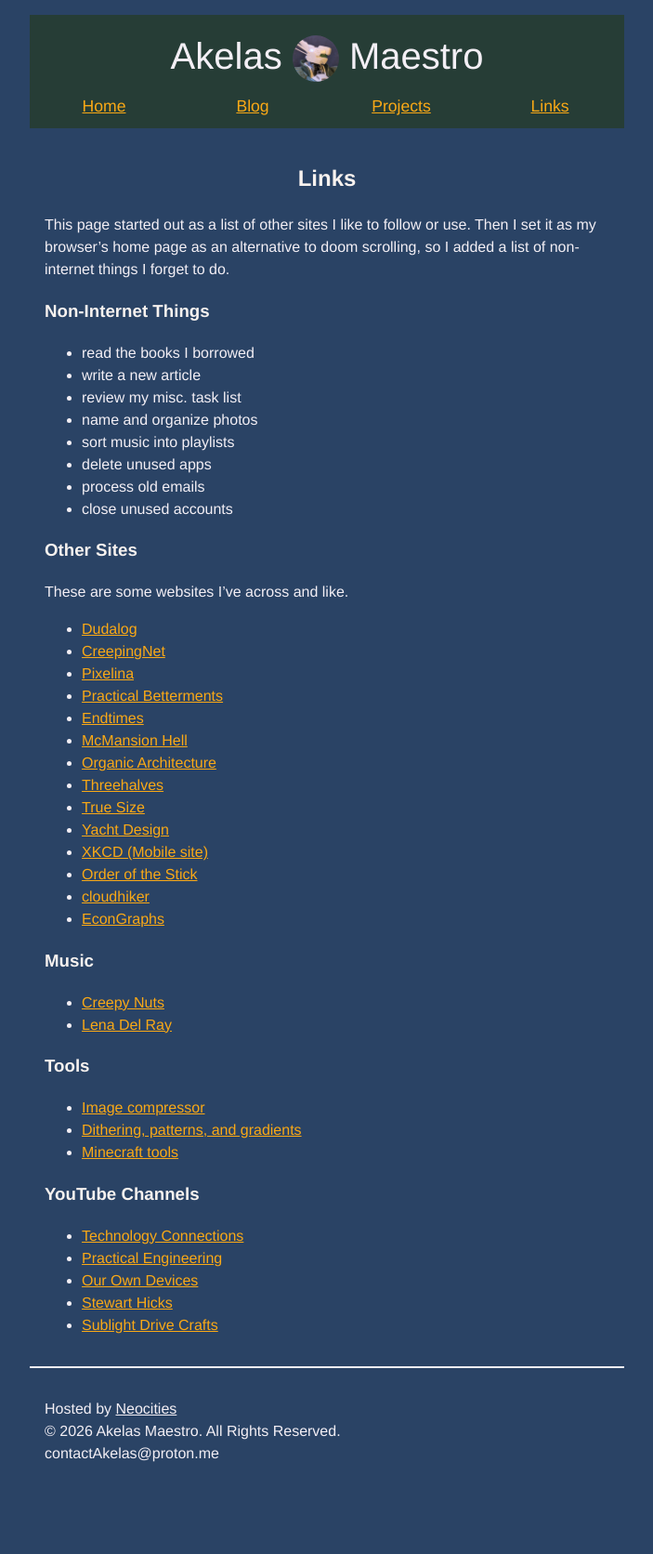
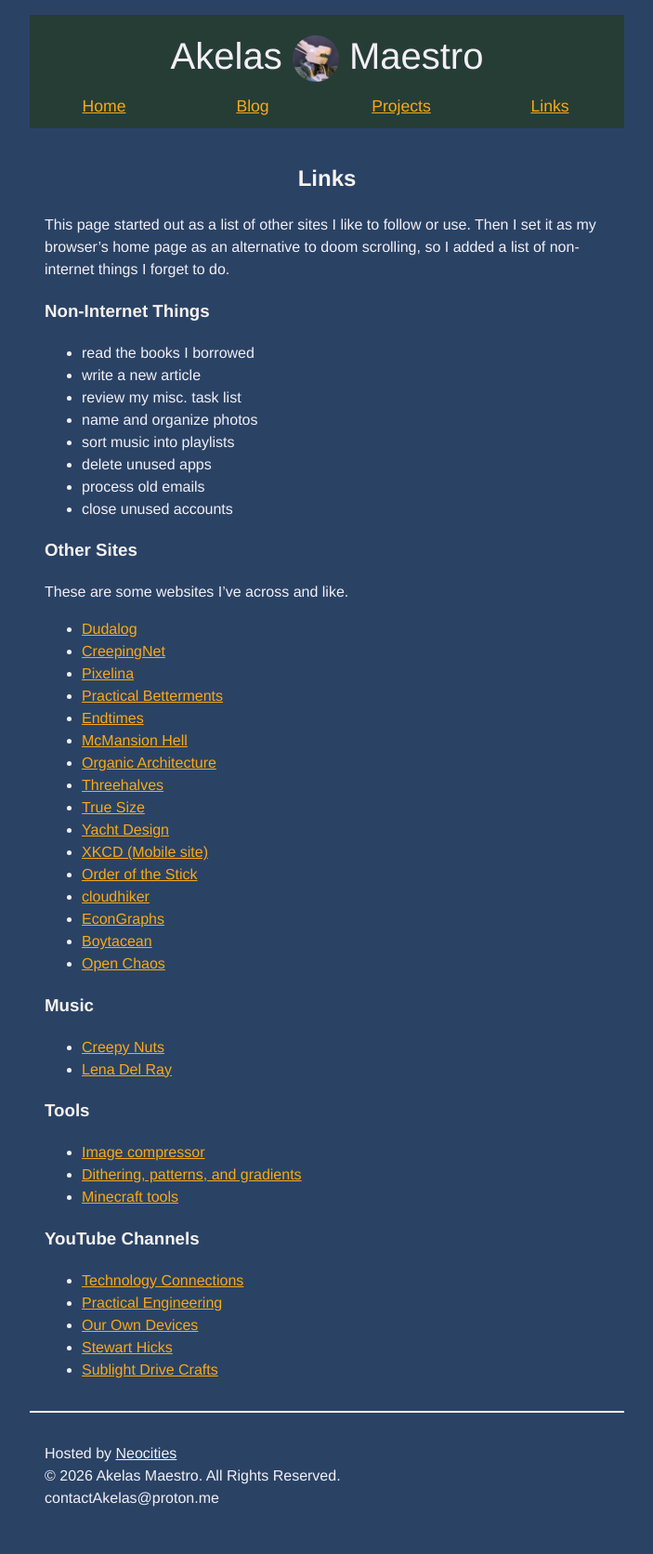
Before and after one commit to AkelasMaestro/akelasmaestro.github.io, a Jekyll site: the page built from links.md, in a window 1280 px wide. Shown: the whole page at 93% size, without its empty margins (288-991 px from the left). Built offline with Jekyll 4.4.1, drawn with Linux system fonts in a browser that asks for light colours; before the commit the page ends 1624 px from its top, so only the background shows below that.

Commit message:
[PUBLISHER] Merge #34

```diff
--- a/links.md
+++ b/links.md
@@ -33,10 +33,13 @@ These are some websites I've across and like.
 - [Threehalves](satyress.com)
 - [True Size](thetruesize.com)
 - [Yacht Design](https://georgebuehler.com/)
-- [XKCD (Mobile site)](m.xkcd.com)
+- [XKCD (Mobile site)](https://m.xkcd.com/)
 - [Order of the Stick](https://www.giantitp.com/comics/oots.html)
 - [cloudhiker](https://cloudhiker.net/)
 - [EconGraphs]([Sketching a Function: Critical Points, Asymptotes, and Curvature - EconGraphs](https://www.econgraphs.org/textbooks/econ50Qfall24/week1/lecture2/sketching))
+- [Boytacean](https://boytacean.joao.me/)
+- [Open Chaos](https://www.openchaos.dev/#votes)
+
 
 ### Music
 
```
